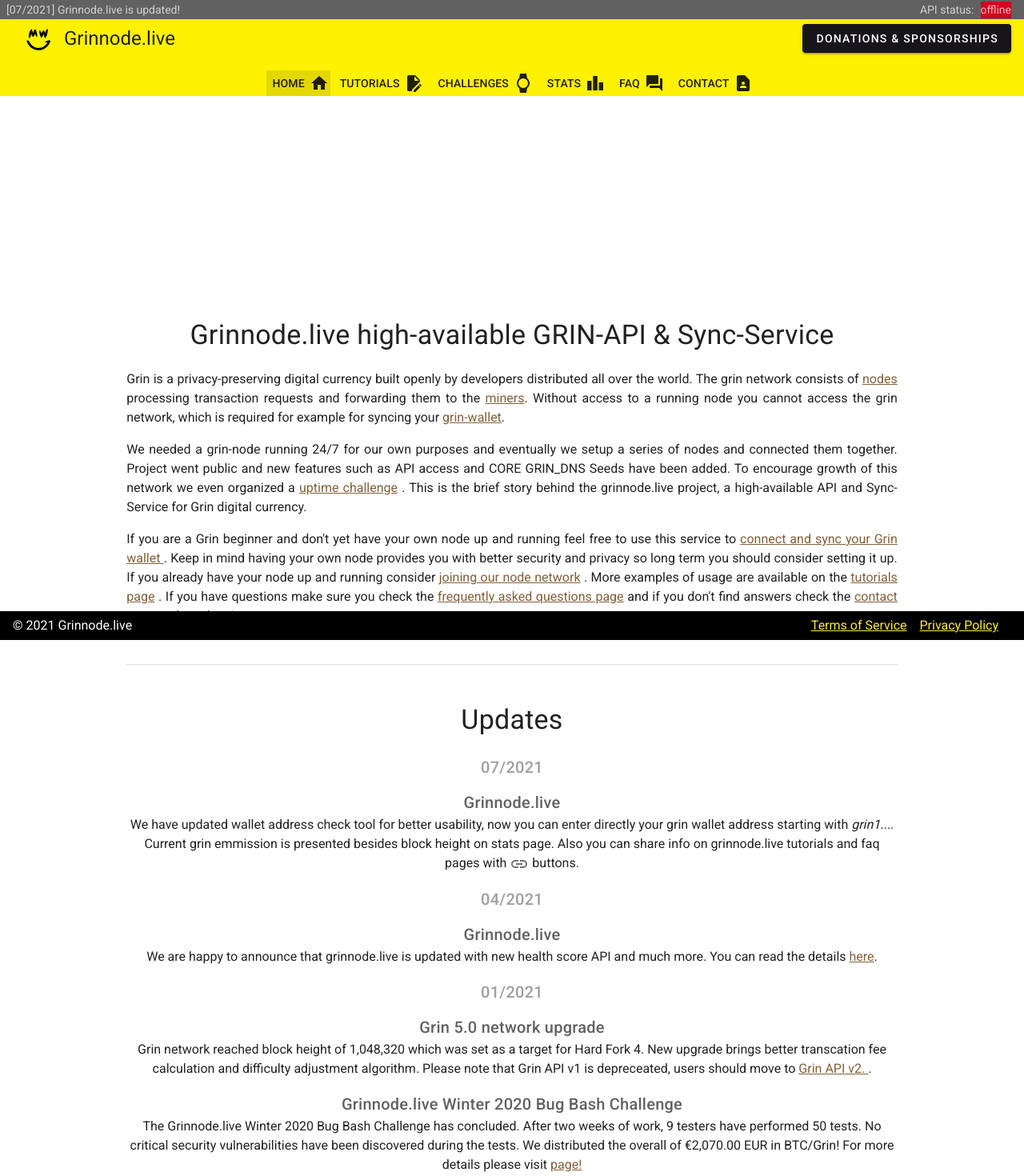
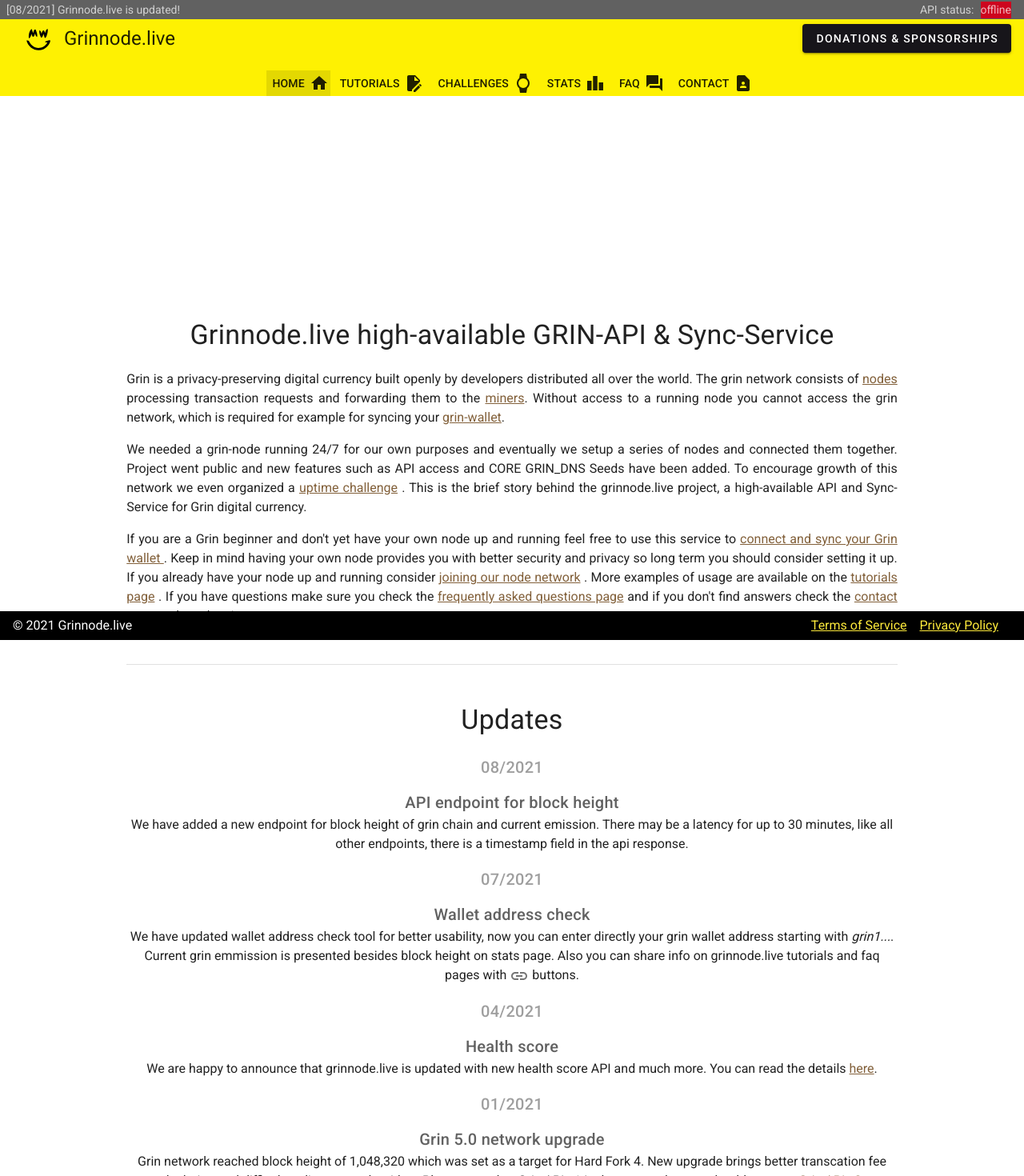
Before and after one commit to Grinnode-live/grinnode-live-frontend, a Vue app: page / in a window 1280 px wide. Shown: the top 1470 px of the page at 80% size. Built offline with nearby package versions, Linux system fonts and the light colour scheme; no server answers.

Commit message:
BlockStats api adjustments and news update

```diff
--- a/src/components/Header.vue
+++ b/src/components/Header.vue
@@ -2,7 +2,7 @@
   <nav>
     <v-system-bar absolute app dark class="grey darken-2">
       <span class="hidden-sm-and-down">
-        [07/2021] Grinnode.live is updated!
+        [08/2021] Grinnode.live is updated!
       </span>
       <v-spacer></v-spacer>
 
--- a/src/main.js
+++ b/src/main.js
@@ -14,6 +14,7 @@
 const IO_API_URL = `${SERVER_NAME}/io`;
 const GLOBAL_HEALTH_CHECK_API_URL = `${SERVER_NAME}/globalhealthcheck`;
 const GRIN_HEALTH_SCORE_URL = `${SERVER_NAME}/healthscore`;
+const GRIN_BLOCKHEIGHT_URL = `${SERVER_NAME}/api/blockstats`;
 
 const shared = new Vue({
     data: {
@@ -47,7 +48,7 @@
             }
         },
         grinHealthScoreData:{},
-        currentBlockHeight:0,
+        blockstats:{},
         ioTime: 0,
         stickyNav: false,
     },
@@ -101,23 +102,14 @@
                 });
         },
         getBlockHeight(){
-            fetch("https://grinnode.live:3413/v2/owner",
-                {
-                    method: 'POST',
-                    body: JSON.stringify({
-                        "jsonrpc": "2.0",
-                        "method": "get_status",
-                        "params": [],
-                        "id": 1
-                    })
-                })
-                .then(response => response.json()).then( (data)=>{
-                if(data){
-                    this.currentBlockHeight= data.result.Ok.tip.height;
-                }
-            });
+            fetch(GRIN_BLOCKHEIGHT_URL)
+                .then(response => response.json())
+                .then((result) => {
+                     this.blockstats = result;
+                });
+        },
 
-        },
+
         getGrinHealthScore(){
             fetch(GRIN_HEALTH_SCORE_URL)
                 .then(response=>response.json()
--- a/src/server_name.js
+++ b/src/server_name.js
@@ -1,4 +1,5 @@
-const SERVER_NAME="https://grinnode.live:8080";
+// const SERVER_NAME="https://grinnode.live:8080";
+const SERVER_NAME="http://139.162.161.176:3000";
 
 export {
     SERVER_NAME
--- a/src/views/FAQ.vue
+++ b/src/views/FAQ.vue
@@ -207,6 +207,8 @@
         <li> HEALTHSCORE_API_URL : <a href="https://grinnode.live:8080/healthscore">https://grinnode.live:8080/healthscore</a></li>
         <li> PEERSCOUNTRIES_API_URL : <a href="https://grinnode.live:8080/peerscountries">https://grinnode.live:8080/peerscountries</a></li>
         <li> WALLETCHECK_API_URL : <a href="https://grinnode.live:8080/walletcheck/cgodjue5g7ebqv3bgrt6sfwbvq4ricibnxjwkqimu2apbdyn7c752iyd">https://grinnode.live:8080/walletcheck/your_wallet_address_</a></li>
+        <li> BLOCKSTATS_API_URL : <a href="https://grinnode.live:8080/api/blockstats">https://grinnode.live:8080/api/blockstats</a></li>
+
 
       </ul>
 
--- a/src/views/Home.vue
+++ b/src/views/Home.vue
@@ -72,14 +72,20 @@
 
       <h2 class="text-h4 mt-12 mb-6 text-center">Updates</h2>
 
+      <h6 class="text-h6 mb-3 grey--text">08/2021</h6>
+      <h6 class="text-h6 grey--text text--darken-2 " >API endpoint for block height</h6>
+      <p>
+        We have added a new endpoint for block height of grin chain and current emission. There may be a latency for up to 30 minutes, like all other endpoints, there is a timestamp field in the api response.
+      </p>
+
       <h6 class="text-h6 mb-3 grey--text">07/2021</h6>
-      <h6 class="text-h6 grey--text text--darken-2 " >Grinnode.live</h6>
+      <h6 class="text-h6 grey--text text--darken-2 " >Wallet address check</h6>
       <p>
         We have updated wallet address check tool for better usability, now you can enter directly your grin wallet address starting with <i>grin1...</i>. Current grin emmission is presented besides block height on stats page. Also you can share info on grinnode.live tutorials and faq pages with  <v-icon>M3.9,12C3.9,10.29 5.29,8.9 7,8.9H11V7H7C4.24,7 2,9.24 2,12C2,14.76 4.24,17 7,17H11V15.1H7C5.29,15.1 3.9,13.71 3.9,12M8,13H16V11H8V13M17,7H13V8.9H17C18.71,8.9 20.1,10.29 20.1,12C20.1,13.71 18.71,15.1 17,15.1H13V17H17C19.76,17 22,14.76 22,12C22,9.24 19.76,7 17,7Z</v-icon> buttons.
       </p>
 
       <h6 class="text-h6 mb-3 grey--text">04/2021</h6>
-      <h6 class="text-h6 grey--text text--darken-2 " >Grinnode.live</h6>
+      <h6 class="text-h6 grey--text text--darken-2 " >Health score</h6>
       <p>
         We are happy to announce that grinnode.live is updated with new health score API and much more. You can read the details <a href="https://grinnode-live.medium.com/grinnode-live-new-site-update-with-health-score-api-world-map-more-1050ad5c74ea"> here</a>.
 
--- a/src/views/Stats.vue
+++ b/src/views/Stats.vue
@@ -124,17 +124,28 @@
 
       <v-divider class="my-12"></v-divider>
 
+
       <v-row class="mb-2 ">
+
         <v-col cols="4" offset="1">
+
           <p class="pb-2" style="border-bottom-color: darkgrey;border-bottom-style: solid;border-width: thin">Block Height</p>
           <!--            <h4 class="text-h5 my-4 grey&#45;&#45;text text&#45;&#45;darken-2 pb-2" style="border-bottom-color: darkgrey;border-bottom-style: solid;border-width: thin">Block Height</h4>-->
-          <span class="text-h4"> {{ this.$dao.currentBlockHeight.toLocaleString() }}</span>
+          <span class="text-h4"> {{ this.$dao.blockstats.blockHeight.toLocaleString() }}</span>
         </v-col>
         <v-col cols="4" offset="2">
           <p class="pb-2" style="border-bottom-color: darkgrey;border-bottom-style: solid;border-width: thin">Emission</p>
           <!--            <h4 class="text-h5 my-4 grey&#45;&#45;text text&#45;&#45;darken-2 pb-2" style="border-bottom-color: darkgrey;border-bottom-style: solid;border-width: thin">Block Height</h4>-->
           <span class="text-h4"> {{grinEmission}}  </span> <span class="text--lighten-4"  >grins</span>
         </v-col>
+      </v-row>
+
+      <v-row>
+        <div class="flex justify-center">
+          <span class="pt-4 text-caption grey--text text--darken-2 text-center">
+            Last updated: {{ new Date(+this.$dao.blockstats.lastUpdated) }}
+          </span><br/>
+        </div>
       </v-row>
 
       <v-divider class="my-12"></v-divider>
@@ -236,7 +247,7 @@
       return this.convertTimeStampToDate(this.latestHealthData['check_date_ts_utc']);
     },
     grinEmission(){
-      return (this.$dao.currentBlockHeight *60).toLocaleString();
+      return (this.$dao.blockstats.emission).toLocaleString();
     }
   },
   methods: {
```
